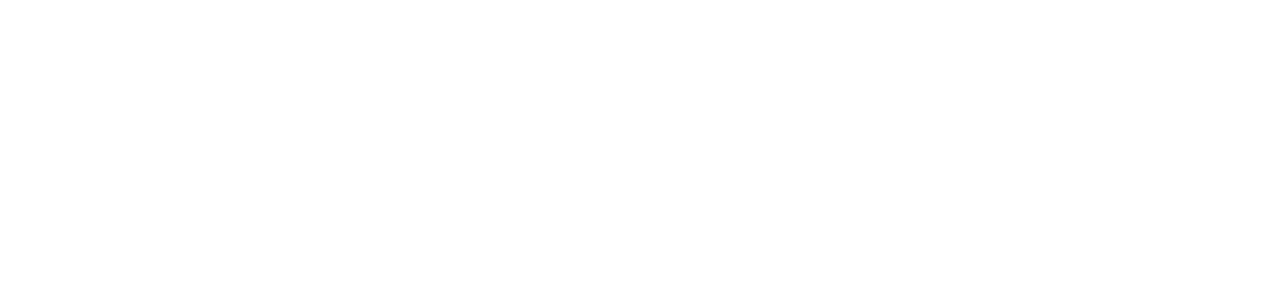
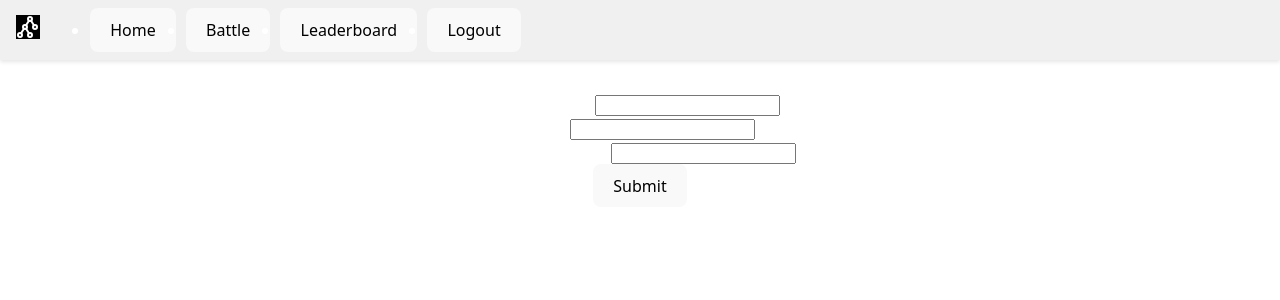
Before and after one commit to Hillelg1/leetcode-battle, a React (Vite) app in the folder client/: page /admin in a window 1280 px wide. Before the commit this address had no page. Shown: the top 300 px of the page. Built offline with nearby package versions, Linux system fonts and the light colour scheme.

Commit message:
created an admin page to create test cases for a question

```diff
--- a/client/src/App.tsx
+++ b/client/src/App.tsx
@@ -6,6 +6,7 @@
 import Login from "./pages/Login/index";
 import User from "./pages/CreateUser/index";
 import Layout from "./Components/Layout"
+import Admin from "./pages/Admin/index";
 
 function App() {
   return (
@@ -15,6 +16,7 @@
           <Route path="/" element={<HomePage />} />
           <Route path="/battle" element={<BattlePage />} />
           <Route path="/leaderboard" element={<Leaderboard />} />
+          <Route path = "/admin" element = {<Admin />} />
         </Route>
         <Route path="/login" element={<Login />} />
         <Route path="/createUser" element={<User />} />
--- a/client/src/Components/Layout/index.tsx
+++ b/client/src/Components/Layout/index.tsx
@@ -1,11 +1,20 @@
 import { Outlet, useNavigate } from "react-router-dom";
-import { useState } from "react";
 import "./style.css";
 import { TbBinaryTree } from "react-icons/tb";
+import { useState, useEffect } from "react";
 
 export default function Layout() {
+  const navigate = useNavigate();
+  const [admin, setAdmin] = useState(false);
+  useEffect(() => {
+      // Check if user is stored in localStorage
+      const user = localStorage.getItem("user");
+      if (user) {
+        const userObj = JSON.parse(user);
+        setAdmin(userObj.admin);
+      }
+    }, []);
 
-  const navigate = useNavigate();
   return (
     <div className="layout-container">
       <aside className={`navBar visible` } >
@@ -34,6 +43,13 @@
                 Logout
               </button>
             </li>
+            {admin &&
+            <li className="admin">
+                <button onClick={() => navigate("/admin")}>
+                  Admin
+                </button>
+            </li>
+          }
           </ul>
       </aside>
       <main>
--- a/client/src/api.ts
+++ b/client/src/api.ts
@@ -1,12 +1,23 @@
-export async function createUser(username: String, password: string) {
-  const res = await fetch('/api/users/createUser', {
-    method: 'POST',
-    headers: { 'Content-Type': 'application/json' },
-    body: JSON.stringify({ username, password }),
-  });
+export async function createUser(username: string, password: string) {
+  try {
+    const res = await fetch('/api/users/user', {
+      method: 'POST',
+      headers: { 'Content-Type': 'application/json' },
+      body: JSON.stringify({ username, password }),
+    });
 
-  if (!res.ok) throw new Error('Failed to create user');
-  return res.json();
+    const data = await res.json();
+
+    if (!res.ok) {
+      // Backend returned an error (e.g., username exists)
+      throw new Error(data.message || 'Failed to create user');
+    }
+
+    return data; // success, return the created user
+  } catch (err: any) {
+    console.error('Error creating user:', err);
+    throw err; // rethrow so calling code can handle it
+  }
 }
 
 export async function loginUser(username: String, password: string) {
@@ -27,3 +38,17 @@
   if(!res.ok)throw new Error("couldnt get question");
     return res.json();
 }
+
+export async function createTestCases(questionId: number,input: String, output: String){
+  try{
+    const res = await fetch('api/testcases',{
+      method: 'POST',
+      headers: { 'Content-Type': 'application/json'},
+      body: JSON.stringify({questionId, input, output})
+    })
+    return res.json();
+  }
+  catch (err){
+    alert(err)
+  }
+}
--- /dev/null
+++ b/client/src/pages/Admin/index.tsx
@@ -0,0 +1,52 @@
+import { useState } from "react"
+import { createTestCases } from "../../api";
+
+export default function Admin(){
+    const [input, setInput] = useState("");
+    const [Id, setId] = useState(0);
+    const [output,setOutput] = useState("")
+    const handleSubmit = async(e: any) => {
+        e.preventDefault();
+        try{
+        const res = await createTestCases(Id, input, output);
+        alert(res)
+        }
+        catch (err){
+            alert(err)
+        }
+    }
+    return (
+        <form className="createQuestions" onSubmit={handleSubmit} >
+           <label>
+          Question ID:
+          <input
+            type="text"
+            name="Id"
+            onChange={(e: any) => setId(e.target.value)}
+          />
+        </label>
+        <br />
+        <label>
+            Input:
+            <input
+            type = "text"
+            name = "input"
+            onChange={(e: any) => setInput(e.target.value)}
+            />
+        </label>
+        <br />
+        <label>
+            Expected output:
+            <input
+            type="text"
+            name = "output"
+            onChange={(e: any) => setOutput(e.target.value)}
+             />
+        </label>
+        <br />
+        <button type="submit">
+            Submit
+        </button>
+        </form>
+    )
+}
--- a/client/src/pages/Battlepage/index.tsx
+++ b/client/src/pages/Battlepage/index.tsx
@@ -6,7 +6,7 @@
 export default function BattlePage() {
   const [starterText,setStarterText] = useState("default");
   const [description,setDescription] = useState("default");
-  const [example, setExample] = useState("default")
+  const [example, setExample] = useState("default");
    useEffect(() => {
     const getQuestion = async() => {
     try{
```
Also changed, not shown: client/src/pages/Admin/style.css (added).
